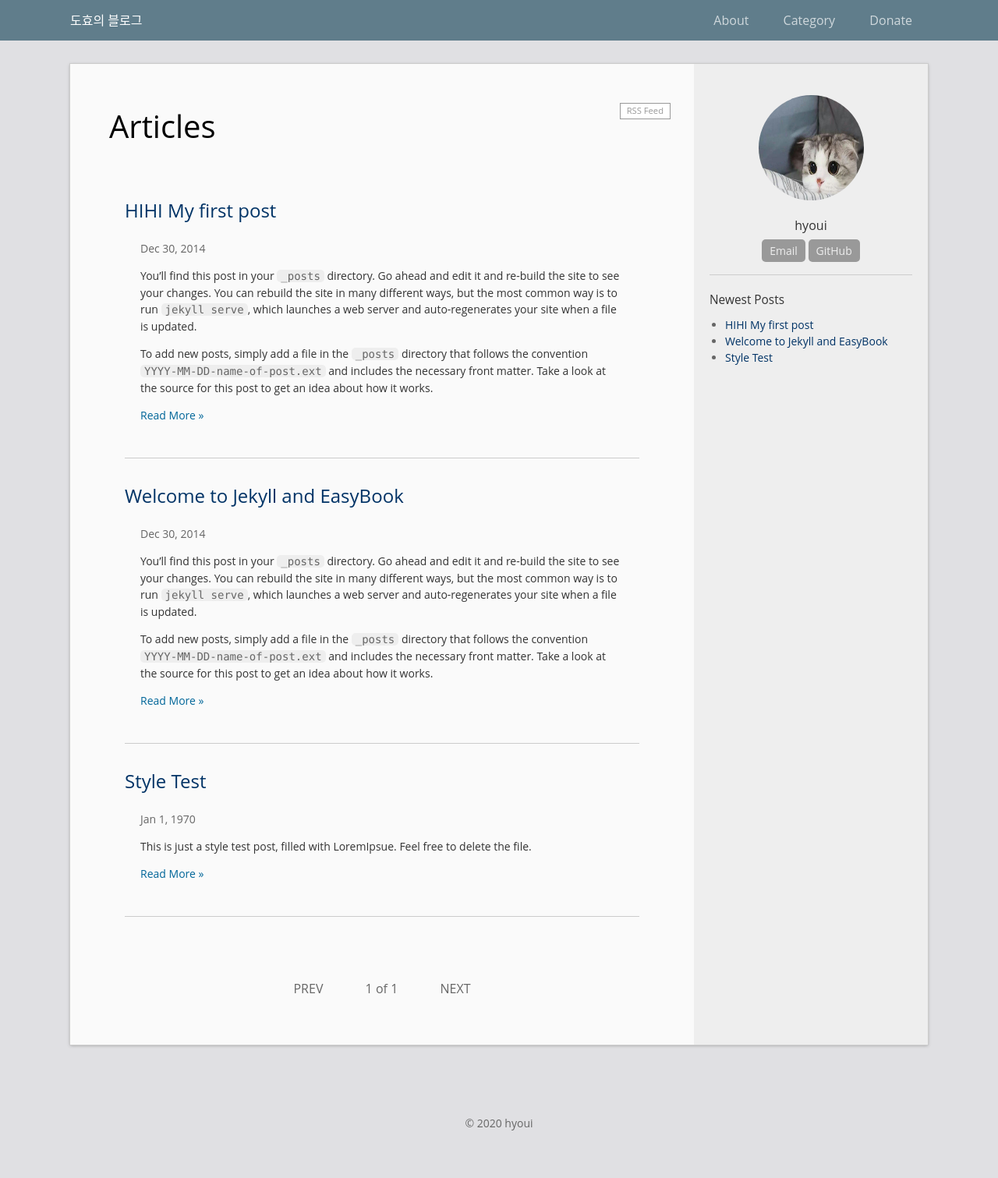
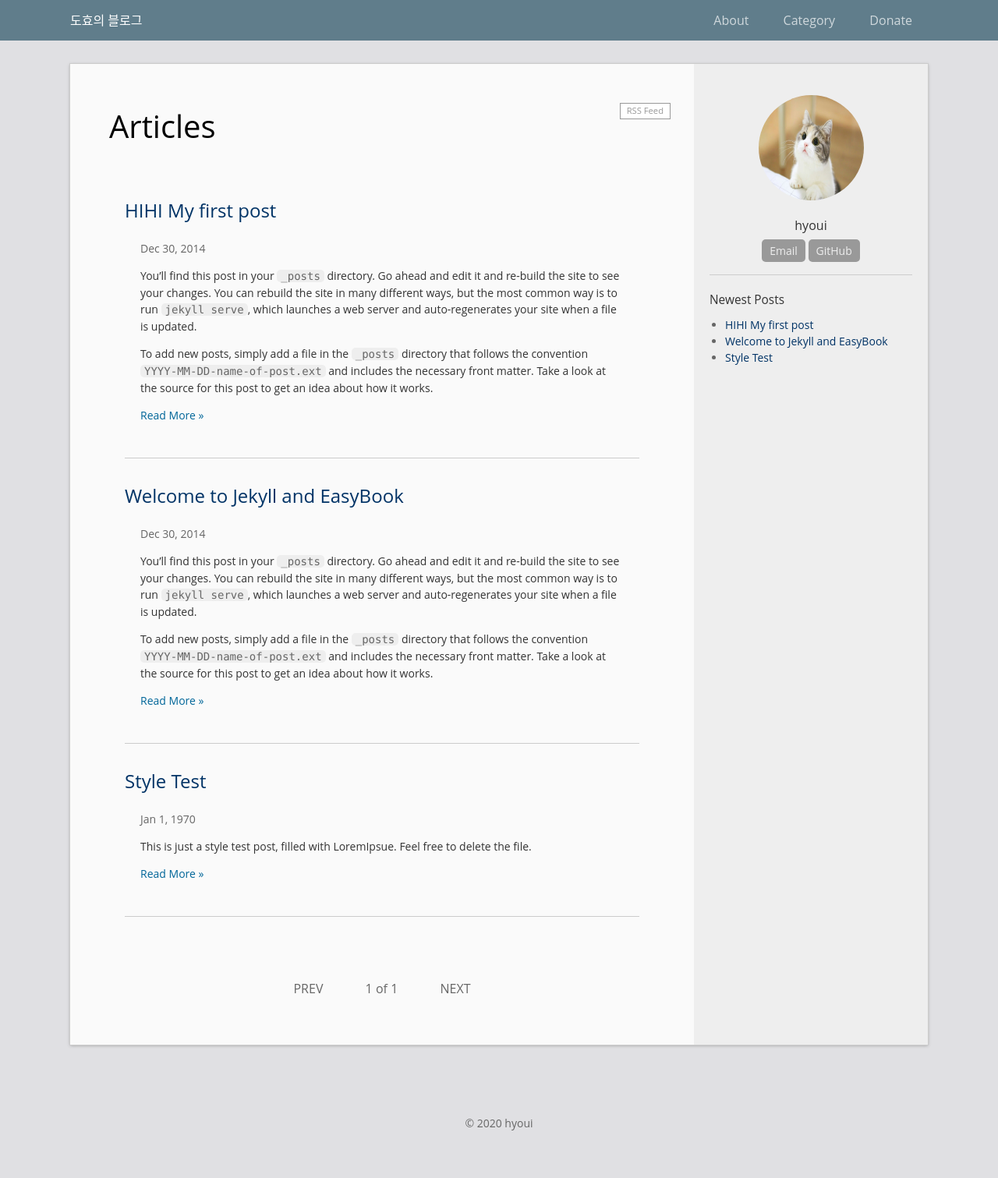
Before and after one commit to hyouido/hyouido.github.com, a Jekyll site: the page built from index.html, in a window 1280 px wide. Shown: the whole page at 78% size. Built offline with Jekyll 4.4.1, drawn with Linux system fonts in a browser that asks for light colours; the list of posts is cut into pages by our own code.

Commit message:
Update _config.yml

```diff
--- a/_config.yml
+++ b/_config.yml
@@ -9,7 +9,7 @@ description: >
 # Your information
 email: hyouido@gmail.com
 author: hyoui
-avatar: "./img/a.jpg"
+avatar: "img/cat.jpg"
 profile: ehgydml
 #twitter_username: twitter_username
 #github_username:  github_username
```
